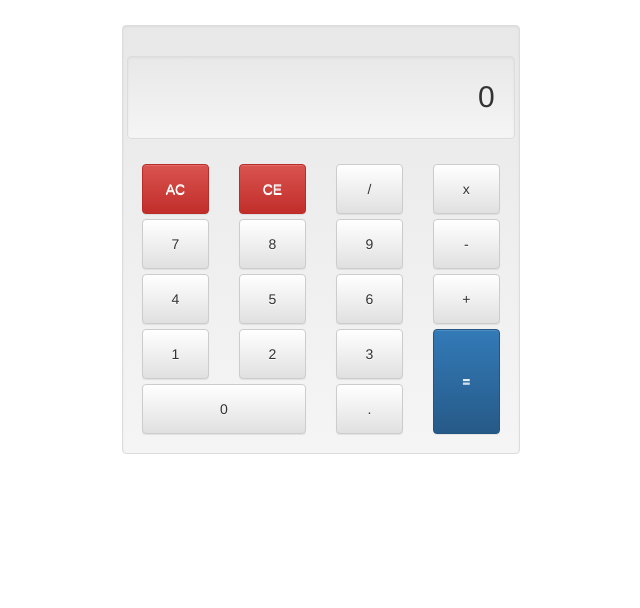
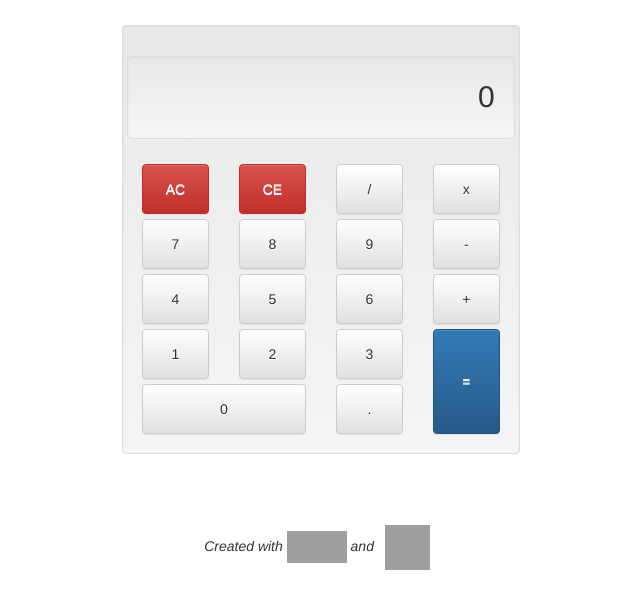
Before and after one commit to nmarquesin/Calculator, a plain HTML site: page index.html in a window 1280 px wide. Shown: the whole page, without its empty margins (323-963 px from the left). Drawn offline with nearby package versions, Linux system fonts and the light colour scheme; grey boxes are pictures that could not be loaded.

Commit message:
Add rotating icons

```diff
--- a/css/mystyles.css
+++ b/css/mystyles.css
@@ -1,3 +1,8 @@
+p {
+  font-style: italic;
+  text-align: center;
+  margin-top: 50px;
+}
 .calc-main-body {
   margin-top: 20px;
   width: 350px;
@@ -17,3 +22,39 @@
 #btns-last-2-rows {
   margin-top: 0;
 }
+.img1 {
+  height: 32px;
+  width: 60px;
+}
+.img2 {
+  height: 45px;
+  width: 45px;
+  margin-left: 7px;
+}
+.rotate {
+-webkit-transform: rotate(0deg) translate3d( 0, 0, 0);
+-moz-transform: rotate(0deg);
+-o-transform: rotate(0deg);
+-ms-transform: rotate(0deg);
+transform: rotate(0deg);
+-o-transition:.5s;
+-ms-transition:.5s;
+-moz-transition:.5s;
+-webkit-transition:.5s;
+transition:.5s;
+filter: progid:DXImageTransform.Microsoft.BasicImage(rotation=0);
+}
+
+.rotate:hover {
+-webkit-transform: rotate(-360deg) translate3d( 0, 0, 0);
+-moz-transform: rotate(-360deg);
+-o-transform: rotate(-360deg);
+-ms-transform: rotate(-360deg);
+transform: rotate(-360deg);
+-o-transition:.5s;
+-ms-transition:.5s;
+-moz-transition:.5s;
+-webkit-transition:.5s;
+transition:.5s;
+filter: progid:DXImageTransform.Microsoft.BasicImage(rotation=2);
+}
--- a/index.html
+++ b/index.html
@@ -16,7 +16,7 @@
         }
       }
     </style>
-    <title>Free Code Camp's Calculator</title>
+    <title>Free Code Camp's Project Calculator</title>
   </head>
   <body>
     <div class="container">
@@ -124,8 +124,17 @@
         <div class="col-xs-4">
 
         </div>
-      </div>
-    </div>
+
+      </div><!-- end of #row -->
+      <p>Created with
+        <a href="https://jquery.com/" target="blank">
+          <img class="img1 rotate" src="http://www.codeforest.net/wp-content/uploads/2011/01/jquery-logo.jpg" alt="jquery logo"></a> and
+        <a href="http://getbootstrap.com/" target="blank">
+          <img class="img2 rotate" src="https://www.creative-tim.com/assets/icon-bootstrap-7cec419b71f47386f443bd3fbfef2f7c.jpg" alt="bootstrap logo">
+        </a>
+      </p>
+    </div><!-- end of #container -->
 
   </body>
+  <!-- contact me at nmarquesin@live.com -->
 </html>
```
